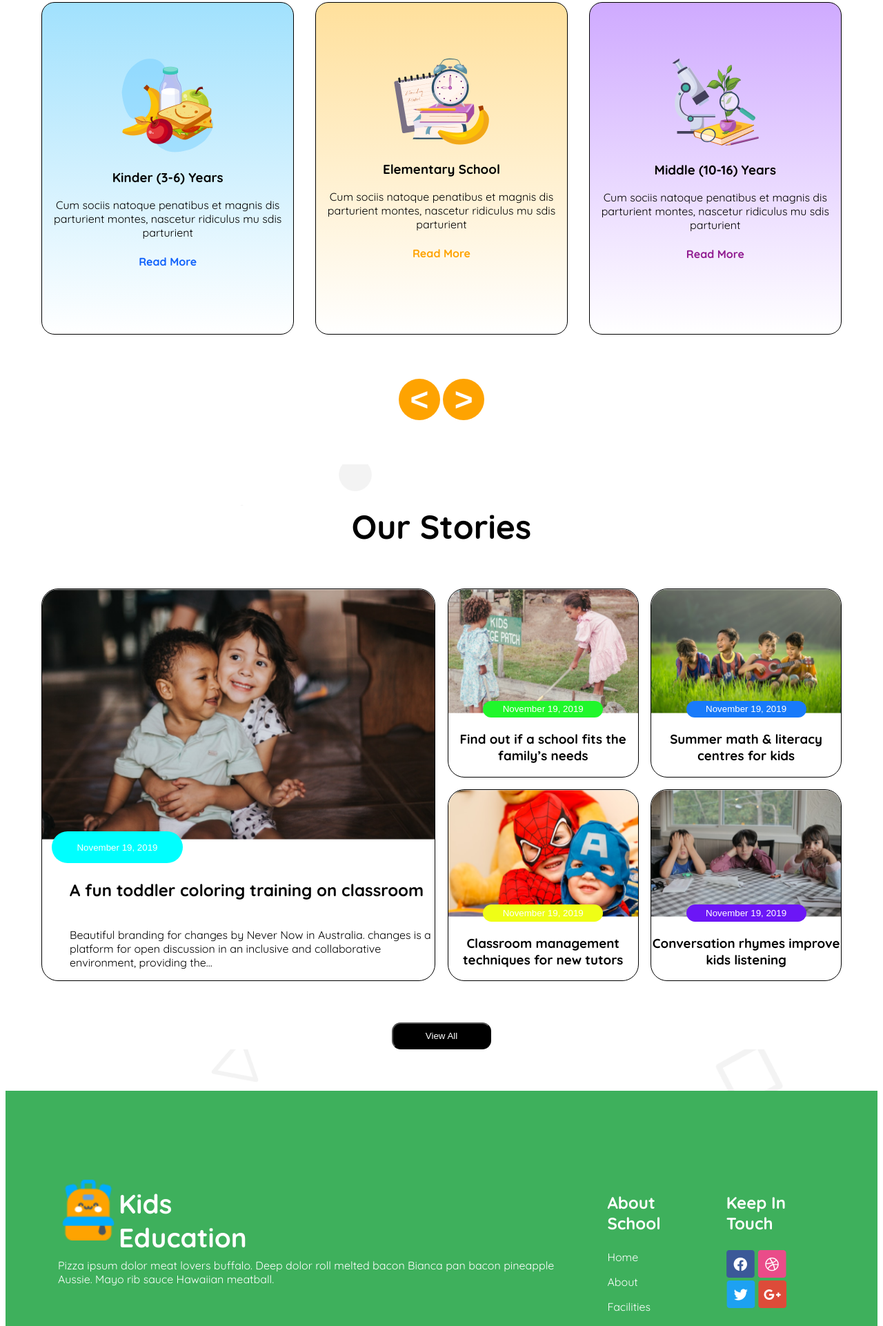
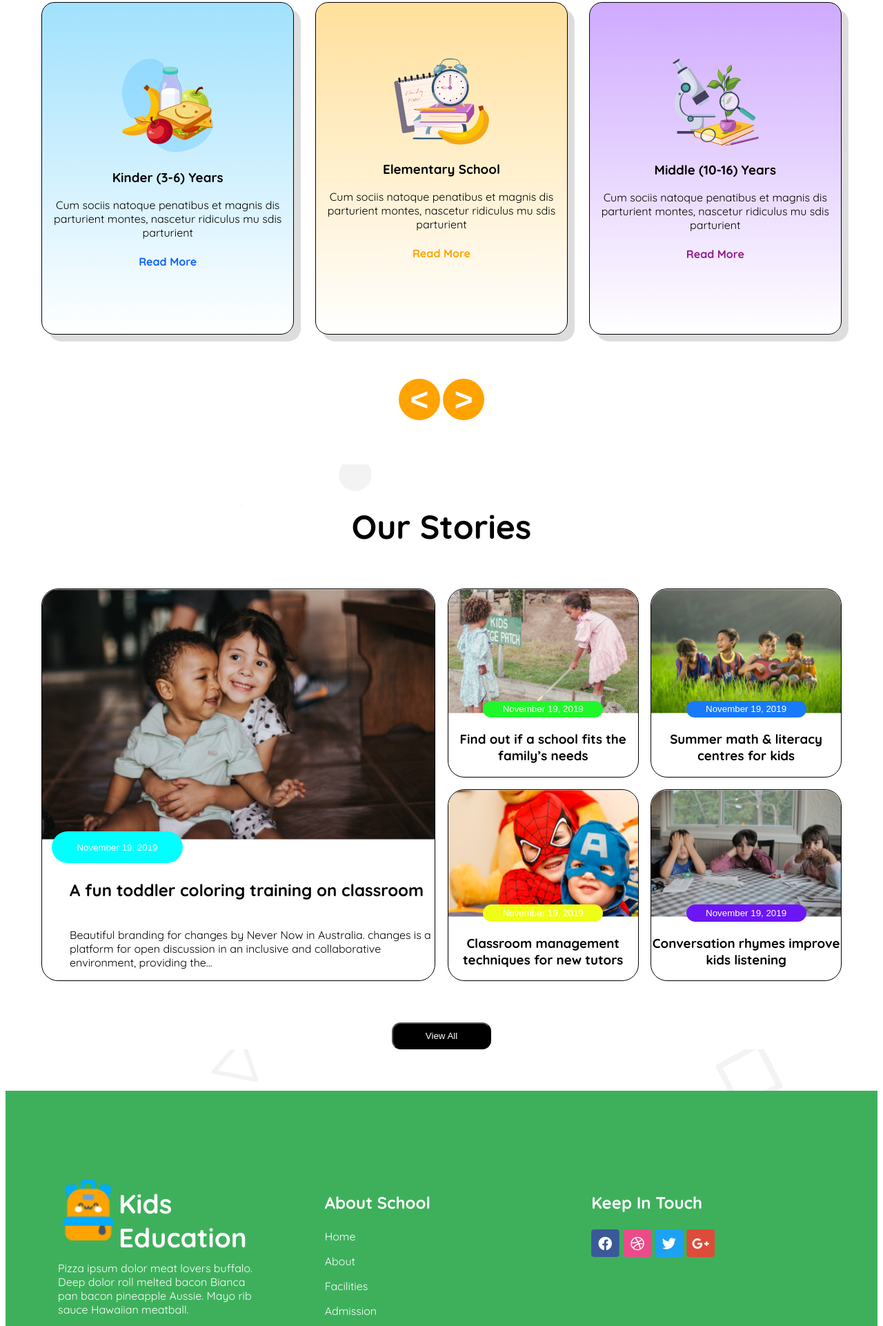
Before and after one commit to rakibsiam4444/B11-A2-Kids-School-Assighnment2, a plain HTML site: page index.html in a window 1280 px wide. Shown: the part 878-2800 px from the top of the page at 69% size. Drawn offline with Linux system fonts and the light colour scheme.

Commit message:
finish-touch

```diff
--- a/index.html
+++ b/index.html
@@ -74,7 +74,7 @@
             <div class="first-page">
             <div class="second-tit padd bold"><marquee behavior="scroll" direction="left">Standard Curriculum</marquee> </div>
             <div class="card-container display-flex">
-                <div class="card back1">
+                <div class="card back1 box-shadow">
                     <div class="card-items">
                     <img src="assets/kinder.png" alt="">
                     <h3 class="card-heading">Kinder (3-6) Years</h3>
@@ -84,7 +84,7 @@
                     <h4 class="card-foot color-b">Read More</h4>
                 </div>
             </div>
-                <div class="card back2">
+                <div class="card back2 box-shadow">
 
                     <div class="card-items display-flex">
                         <div>
@@ -97,7 +97,7 @@
                 </div>
                 </div>
             </div>
-                <div class="card back3">
+                <div class="card back3 box-shadow">
                     <div class="card-items">
                     <img src="assets/middle.png" alt="">
                     <h3 class="card-heading">Middle (10-16) Years</h3>
@@ -226,10 +226,11 @@
                         <h3 class="lt">Kids <br>Education</h3>
                     </div>
                 </div>
+                   <div class="para">
+                    <p class="pizz">Pizza ipsum dolor meat lovers buffalo. Deep dolor roll melted bacon Bianca pan bacon pineapple Aussie. Mayo rib sauce Hawaiian meatball.</p>
+                   </div>
+            </div>
 
-                    <p class="pizz">Pizza ipsum dolor meat lovers buffalo. Deep dolor roll melted bacon Bianca pan bacon pineapple Aussie. Mayo rib sauce Hawaiian meatball.</p>
-
-            </div>
 
             <div class="footer-first">
                 <p class="about">About School</p>
@@ -245,10 +246,12 @@
                     <img src="assets/dribble.png" alt="">
                     <img src="assets/twitter.png" alt="">
                     <img src="assets/google+.png" alt="">
+
                 </div>
             </div>
           </div>
         </section>
+
     </footer>
 </body>
 </html>
--- a/style.css
+++ b/style.css
@@ -35,12 +35,12 @@
         flex-direction: column-reverse;
     }
     #last-section{
-        height: 642px;
+        height: 46rem;
 
     }
     #last-sect{
         flex-direction: column;
-        margin-top: -4rem;
+        margin-top: -6rem;
     }
     #sect1,#sect2{
         text-align: center;
@@ -328,7 +328,7 @@
     margin-left: 40px;
 }
 .para{
-    width: 25rem;
+    width: 90%;
 }
 .last{
     width: 1160px;
@@ -388,12 +388,23 @@
 .pizz{
     color: white;
 }
+.footer button:hover{
+    background-color: #402c0a;
+}
 .c{
     color: white;
 }
 .footer-first{
-    padding-right: 2.5rem;
+    padding-right: 2rem;
+
+    max-width: 500px;
+    width: 100%;
 }
+
 .hide{
     display: none;
 }
+.box-shadow{
+    box-shadow:10px 10px rgb(222, 221, 221);
+
+}
```
